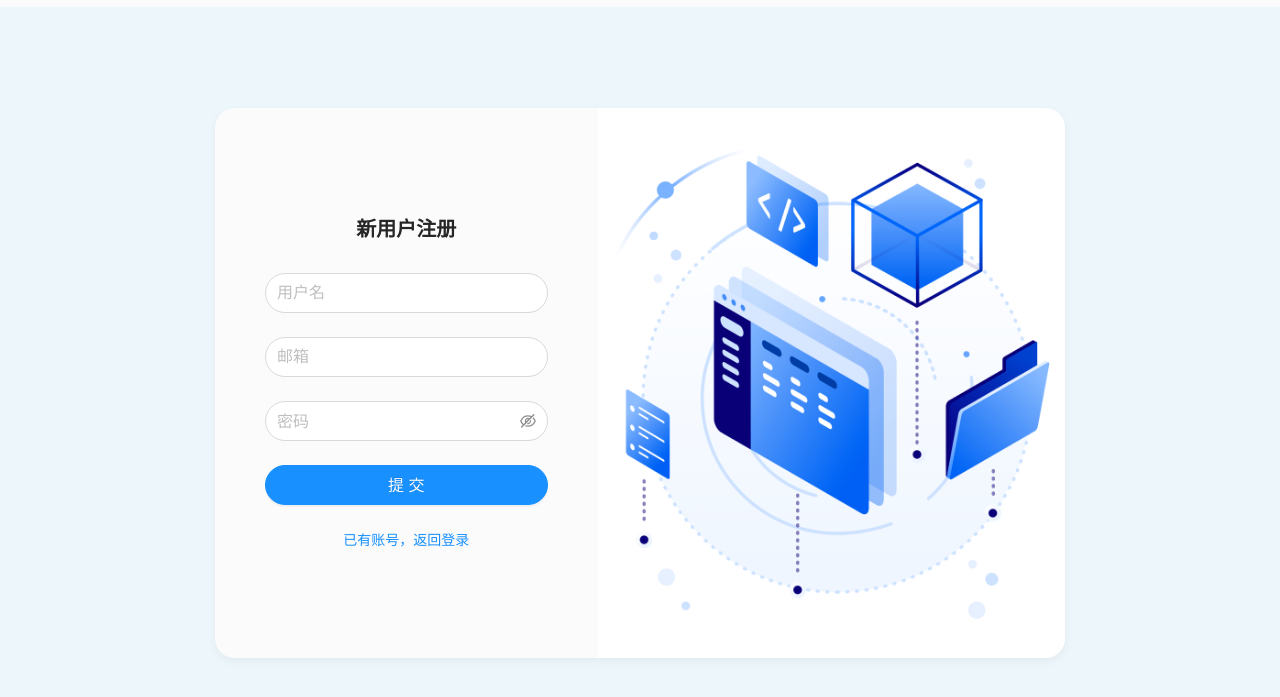
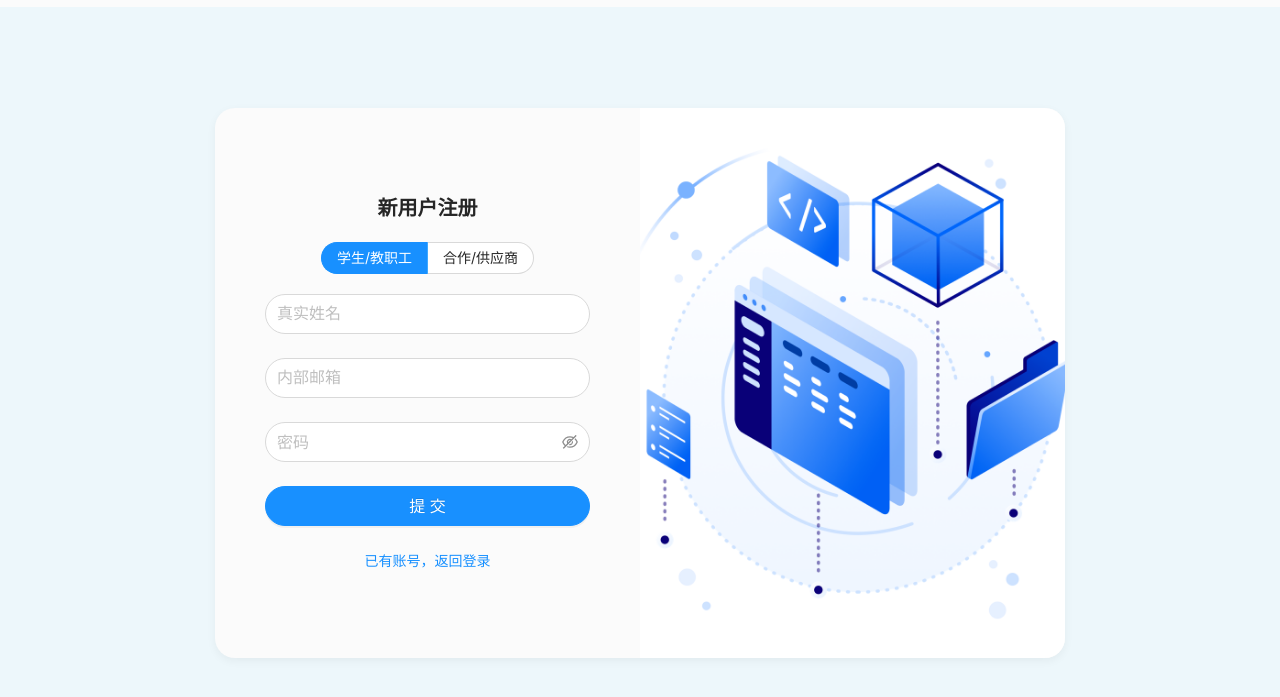
Before and after one commit to Longstick/manageSystem, a React app in the folder frontend/: page /Signup in a window 1280 px wide. Shown: the part 41-738 px from the top of the page. Built offline with nearby package versions, Linux system fonts and the light colour scheme.

Commit message:
9.15 1. 注册区分校内外

```diff
--- a/frontend/src/css/login.css
+++ b/frontend/src/css/login.css
@@ -89,7 +89,7 @@
     border-top-right-radius: 20px;
     border-bottom-right-radius: 20px;
     height: 100%;
-    width: 55%;
+    width: 50%;
     display: flex;
     /* background-color: rgb(88, 154, 154); */
     background-image: url(../img/signup_illu.png);
@@ -98,7 +98,7 @@
 }
 
 .SignupModule{
-    width: 45%;
+    width: 50%;
     padding: 50px;
     align-self: center;
 
@@ -113,3 +113,10 @@
     display: flex;
     justify-content: center;
 }
+
+.idRadio{
+    display: flex;
+    justify-content: center;
+    /* align-items: center; */
+    margin-bottom: 20px;
+}
--- a/frontend/src/page/Signup.js
+++ b/frontend/src/page/Signup.js
@@ -1,5 +1,5 @@
 import React, { useState } from "react";
-import { Input, Form, Button, Layout, message, Typography } from 'antd';
+import { Input, Form, Button, Layout, message, Typography, Radio } from 'antd';
 
 import '../css/login.css';
 import {
@@ -10,14 +10,16 @@ import {
 } from '@ant-design/icons';
 import logo from '../img/3.png';
 
-import { useHistory } from "react-router-dom";
-import { request, setToken } from "../utils/session"
 
 const { Header, Content } = Layout;
-const { Title, Text } = Typography;
-
+const { Title } = Typography;
 
 const Signup = props => {
+    const [identity, setid] = useState('inSchool');
+    const onChange = ({ target: { value } }) => {
+        console.log(value)
+        setid(value);
+    }
     return (
         <Layout>
             <Header className="LoginHeader">
@@ -31,18 +33,125 @@ const Signup = props => {
                         <Title
                             level={4}
                             style={{
-                                marginBottom: '30px',
+                                marginBottom: '20px',
                                 textAlign: 'center'
                             }}
                         >新用户注册</Title>
-                        <Form
-                            name="register"
+                        <Radio.Group
+                            onChange={onChange}
+                            buttonStyle="solid"
+                            className="idRadio"
+                            defaultValue='inSchool'
+                        >
+                            <Radio.Button
+                                value="inSchool"
+                                style={{
+                                    borderTopLeftRadius: '20px',
+                                    borderBottomLeftRadius: '20px',
+                                    // margin: '10px',
+                                }}
+                            >学生/教职工</Radio.Button>
+                            <Radio.Button
+                                value="outSchool"
+                                style={{
+                                    borderTopRightRadius: '20px',
+                                    borderBottomRightRadius: '20px'
+                                    // borderRadius: '20px',
+                                    // margin: '10px',
+                                }}
+                            >合作/供应商</Radio.Button>
+                        </Radio.Group>
+
+
+                        { identity === 'inSchool' ?
+                            <Form
+                                name="inSchoolRegister"
+                                scrollToFirstError
+                            >
+                                <Form.Item
+                                    name="realname"
+                                    rules={[
+                                        {
+                                            required: true,
+                                            message: '请填写姓名'
+                                        }
+                                    ]}
+                                    hasFeedback
+                                >
+                                    <Input
+                                        className="RadiusInput"
+                                        size="large"
+                                        // prefix={<LockOutlined />}
+                                        placeholder="真实姓名"
+                                    />
+                                </Form.Item>
+
+                                <Form.Item
+                                    name="email"
+                                    rules={[
+                                        {
+                                            type: 'email',
+                                            message: '请填写正确的内部邮箱地址'
+                                        },
+                                        {
+                                            required: true,
+                                            message: '请填写内部邮箱'
+                                        }
+                                    ]}
+                                    hasFeedback
+                                >
+                                    <Input
+                                        className="RadiusInput"
+                                        size="large"
+                                        // prefix={<MailOutlined />}
+                                        placeholder="内部邮箱"
+                                    />
+                                </Form.Item>
+
+                                <Form.Item
+                                    name="password"
+                                    rules={[
+                                        {
+                                            required: true,
+                                            message: '请填写密码'
+                                        }
+                                    ]}
+                                    hasFeedback
+                                >
+                                    <Input.Password
+                                        className="RadiusInput"
+                                        size="large"
+                                        // prefix={<LockOutlined />}
+                                        placeholder="密码"
+                                    />
+                                </Form.Item>
+
+                                <Form.Item>
+                                    <Button
+                                        type="primary"
+                                        shape="round"
+                                        size="large"
+                                        style={{
+                                            width: '100%',
+                                            display: 'block',
+                                            margin: '0 auto',
+
+                                        }}
+                                        htmlType="submit"
+                                    >提交</Button>
+                                </Form.Item>
+                            </Form>
+
+
+                            :
+
+
+                            <Form
+                            name="OutSchoolRegister"
                             scrollToFirstError
-
                         >
-
                             <Form.Item
-                                name="username"
+                                name="account"
                                 rules={[
                                     {
                                         required: true,
@@ -59,7 +168,6 @@ const Signup = props => {
                                 />
                             </Form.Item>
 
-
                             <Form.Item
                                 name="email"
                                 rules={[
@@ -72,6 +180,7 @@ const Signup = props => {
                                         message: '请填写邮箱'
                                     }
                                 ]}
+                                hasFeedback
                             >
                                 <Input
                                     className="RadiusInput"
@@ -99,7 +208,6 @@ const Signup = props => {
                                 />
                             </Form.Item>
 
-
                             <Form.Item>
                                 <Button
                                     type="primary"
@@ -115,6 +223,10 @@ const Signup = props => {
                                 >提交</Button>
                             </Form.Item>
                         </Form>
+
+
+                            }
+
                         <a href="/login" className="LoginLink">已有账号，返回登录</a>
                     </div>
                     <div className="SignupIllustration" />
```
